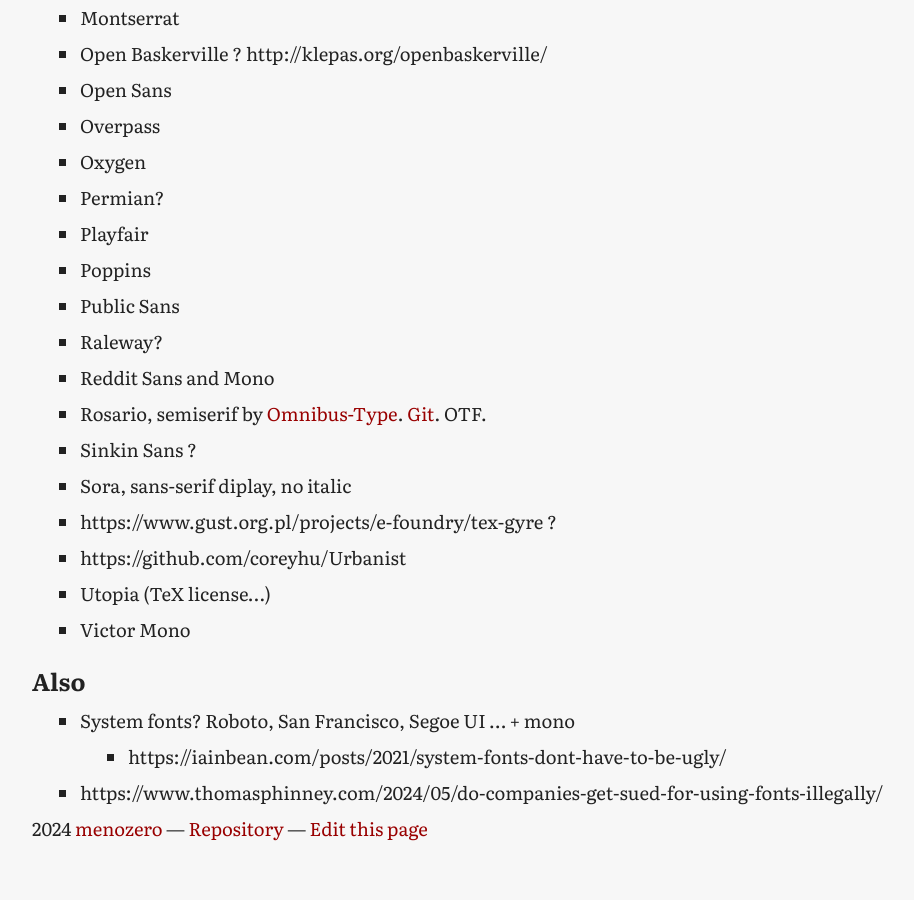
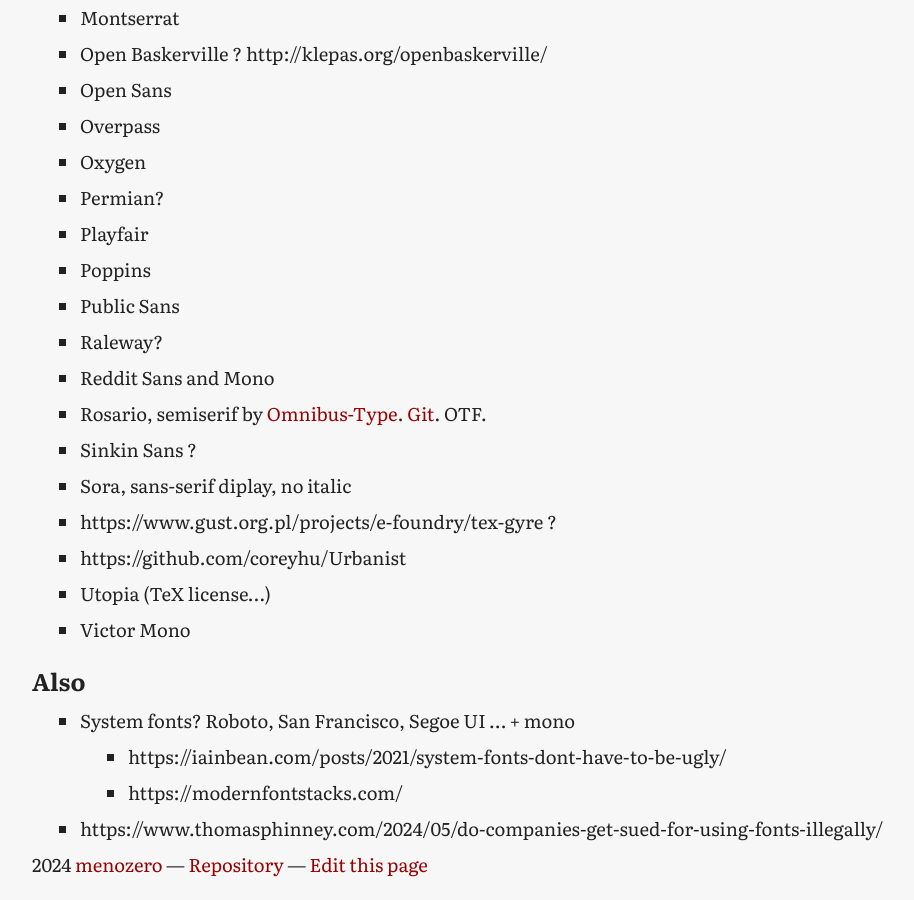
Before and after one commit to menozero/usable-fonts, a Jekyll site: the page built from OTHERS.md, in a window 1280 px wide and 900 px high, scrolled down 2273 px. Shown: the whole window, without its empty margins (16-930 px from the left). Built offline with Jekyll 4.4.1, drawn with Linux system fonts in a browser that asks for light colours; our own code applies the rules of GitHub Pages for plain Markdown files; before the commit the page ends 3137 px from its top, so only the background shows below that; part of the change alters nothing that is shown.

Commit message:
Update OTHERS.md

```diff
--- a/OTHERS.md
+++ b/OTHERS.md
@@ -105,5 +105,6 @@ Tahoma
 
 - System fonts? Roboto, San Francisco, Segoe UI ... + mono
   * https://iainbean.com/posts/2021/system-fonts-dont-have-to-be-ugly/
+  * https://modernfontstacks.com/
 
 - https://www.thomasphinney.com/2024/05/do-companies-get-sued-for-using-fonts-illegally/
```
